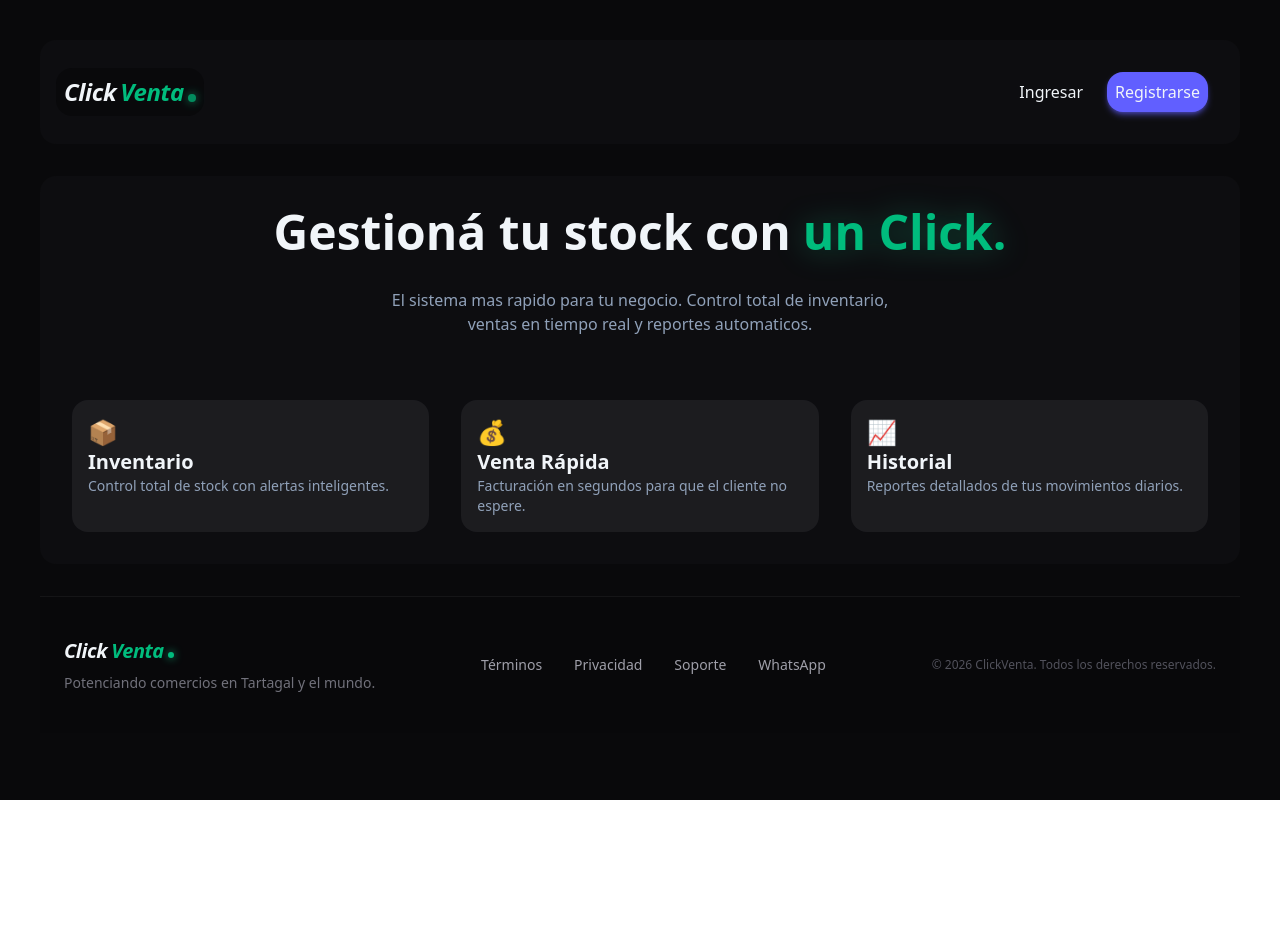
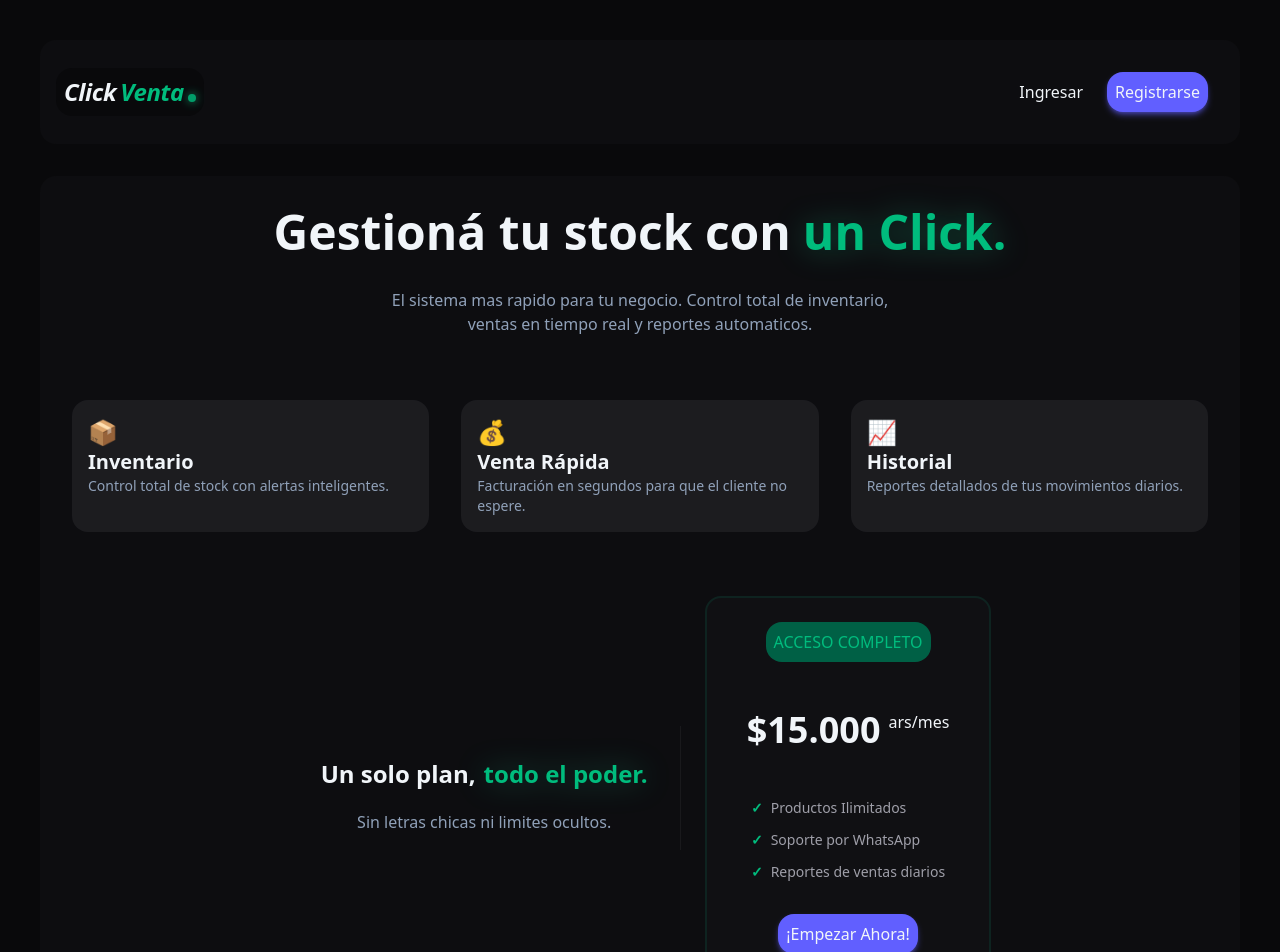
Before and after one commit to SamuelV821/Sistema-de-Inventario, a React (Vite) app: page / in a window 1280 px wide. Shown: the top 952 px of the page. Before the commit the page ends 800 px from the top, so only its background shows below. Built offline with nearby package versions, Linux system fonts and the light colour scheme; no server answers.

Commit message:
Landing page terminada

```diff
--- a/src/pages/Login.jsx
+++ b/src/pages/Login.jsx
@@ -34,11 +34,11 @@ export function Login (){
         });
 
         if(!error){
-            //console.log('Inicio de sesion Correcto');
+            console.log('Inicio de sesion Correcto');
             navigate('/home');
         }
         else{
-            //console.log('Error:',error);
+            console.log('Error:',error);
         }
     }
 
--- a/src/pages/Register.jsx
+++ b/src/pages/Register.jsx
@@ -35,14 +35,14 @@ export function Register(){
       const { errorperfil } = await supabase
       .from('perfiles')
       .insert({ id_auth: data.user.id  })
-      //console.log('Usuario creado');
+      console.log('Usuario creado');
       navigate('/home')
       if(errorperfil){
-        //console.log('Error al crear perfil: ',errorperfil);
+        console.log('Error al crear perfil: ',errorperfil);
       }
     }
     else{
-      //console.log('Error:',error)
+      console.log('Error:',error)
 
     }
   }
--- a/src/pages/home.jsx
+++ b/src/pages/home.jsx
@@ -38,7 +38,7 @@ export function Home(){
             </div>
 
             <div className="bg-zinc-900/30 rounded-2xl min-h-30 w-full p-4 gap-8 flex flex-col">
-
+                {/*Titulo y subtitulo*/}
                 <div className="flex flex-col w-full items-center justify-center p-4 gap-8">
                     <div className="flex flex-row items-center justify-center gap-3 font-black text-5xl">
                         <span>Gestioná tu stock con</span>
@@ -49,8 +49,9 @@ export function Home(){
 
                 </div>
 
+                {/*Caracteristicas*/}
                 <div className="grid grid-cols-1 md:grid-cols-3 w-full p-4 gap-8">
-                    <div className="bg-zinc-400/10 min-h-30 col-span-1 rounded-2xl p-4 gap-8">
+                    <div className="bg-zinc-400/10 min-h-30 col-span-1 rounded-2xl p-4 gap-8 animate">
                         <span className="text-emerald-500 text-2xl">📦</span>
                         <h3 className="text-xl font-bold text-slate-100">Inventario</h3>
                         <p className="text-slate-400 text-sm">Control total de stock con alertas inteligentes.</p>
@@ -68,6 +69,47 @@ export function Home(){
                         <p className="text-slate-400 text-sm">Reportes detallados de tus movimientos diarios.</p>
                     </div>
 
+
+                </div>
+                {/*Precio*/}
+                <div className=" flex flex-col md:flex-row w-full items-center justify-center p-4 gap-6">
+
+                    <div className="p-4 gap-1 flex flex-col items-center md:border-r border-white/5">
+
+                        <div className="flex flex-col md:flex-row text-2xl font-black p-4 gap-2">
+
+                            <span>
+                                Un solo plan,
+                            </span>
+
+                            <span className="text-emerald-500 drop-shadow-[0_0_15px_rgba(16,185,129,0.4)]">
+                                todo el poder.
+                            </span>
+
+                        </div>
+
+                        <p className="text-slate-400 text-center">Sin letras chicas ni limites ocultos.</p>
+
+                    </div>
+
+                    <div className="bg-zinc-900/30 rounded-2xl border-emerald-400/10 border-2 flex flex-col p-6 gap-8 items-center justify-center">
+                        <span className="bg-emerald-800 rounded-2xl p-2 text-emerald-500 font-medium">ACCESO COMPLETO</span>
+                        <div className="flex flex-row gap-2 p-4">
+                            <span className="font-black text-4xl">$15.000</span><span>ars/mes</span>
+                        </div>
+                        <ul className="space-y-3 text-sm text-zinc-400">
+                            <li className="flex items-center gap-2">
+                                <span className="text-emerald-500 font-bold">✓</span> Productos Ilimitados
+                            </li>
+                            <li className="flex items-center gap-2">
+                                <span className="text-emerald-500 font-bold">✓</span> Soporte por WhatsApp
+                            </li>
+                            <li className="flex items-center gap-2">
+                                <span className="text-emerald-500 font-bold">✓</span> Reportes de ventas diarios
+                            </li>
+                        </ul>
+                        <button onClick={() => navigate('/register')} className="bg-indigo-500 shadow-md shadow-indigo-500/50 hover:shadow-indigo-500/90 hover:text-zinc-900 transition-all text-center rounded-2xl p-2 ">¡Empezar Ahora!</button>
+                    </div>
 
                 </div>
 
--- a/src/pages/unirseNegocio.jsx
+++ b/src/pages/unirseNegocio.jsx
@@ -9,21 +9,21 @@ function UnirseNegocio(){
 
 
     const unirseNegocio = async () => {
-        //console.log('id_auth:',id_auth)
+        console.log('id_auth:',id_auth)
         const { data, error:errorSelect } = await supabase
         .from('negocios')
         .select()
         .eq('codigo', codigo) // El estado que captura lo que escribís
 
         if(!errorSelect){
-            //console.log('se encontro el negocio',data[0].id)
+            console.log('se encontro el negocio',data[0].id)
             const { error:errorUpdate } = await supabase
             .from('perfiles')
             .update({ id_negocio: data[0].id })
             .eq('id_auth', id_auth)
 
             if(!errorUpdate){
-                //console.log('cambiado con exito');
+                console.log('cambiado con exito');
                 navigate('/home')
             }
         }
```
Also changed, not shown: src/pages/crearNegocio.jsx (+4 -4 lines).
